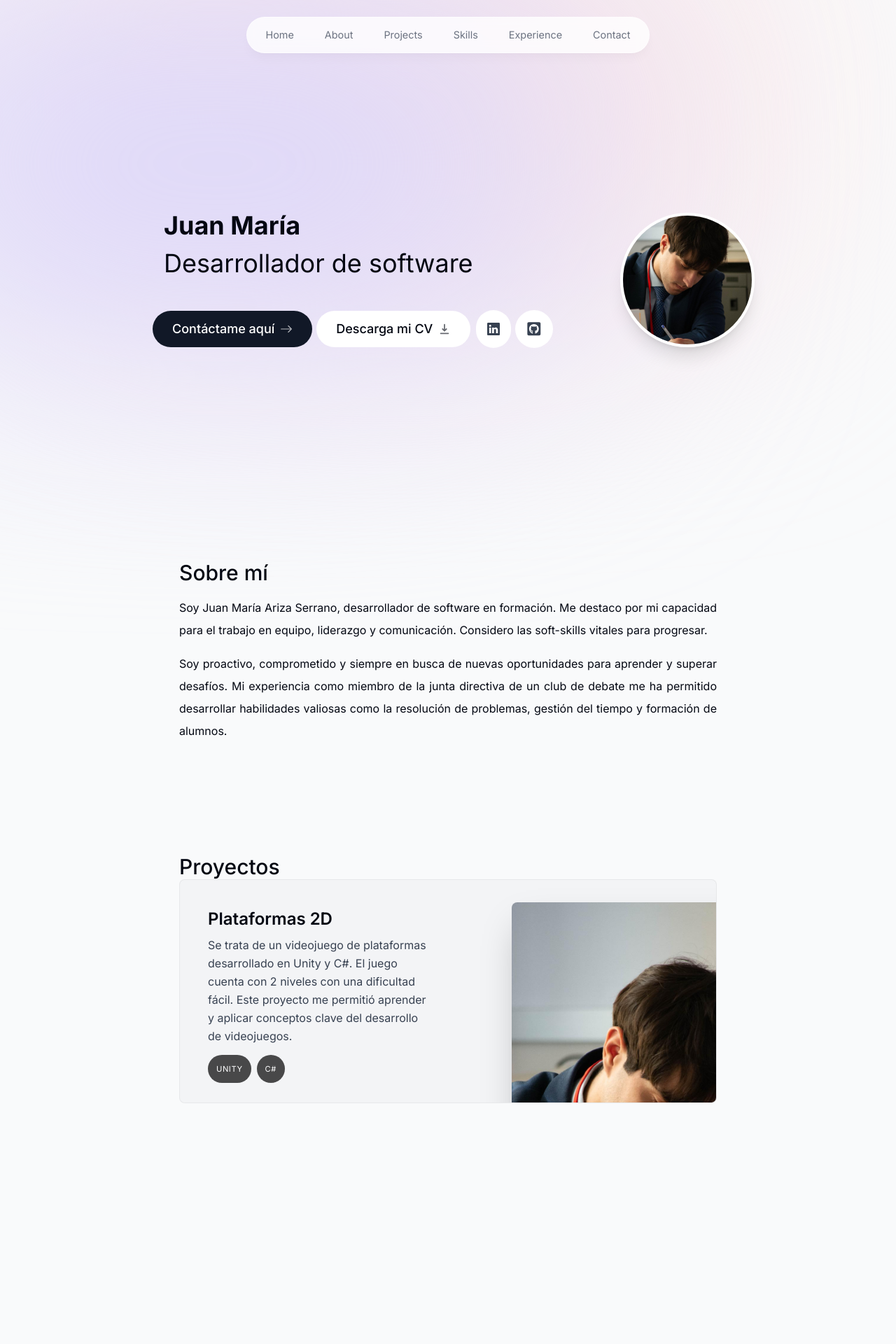
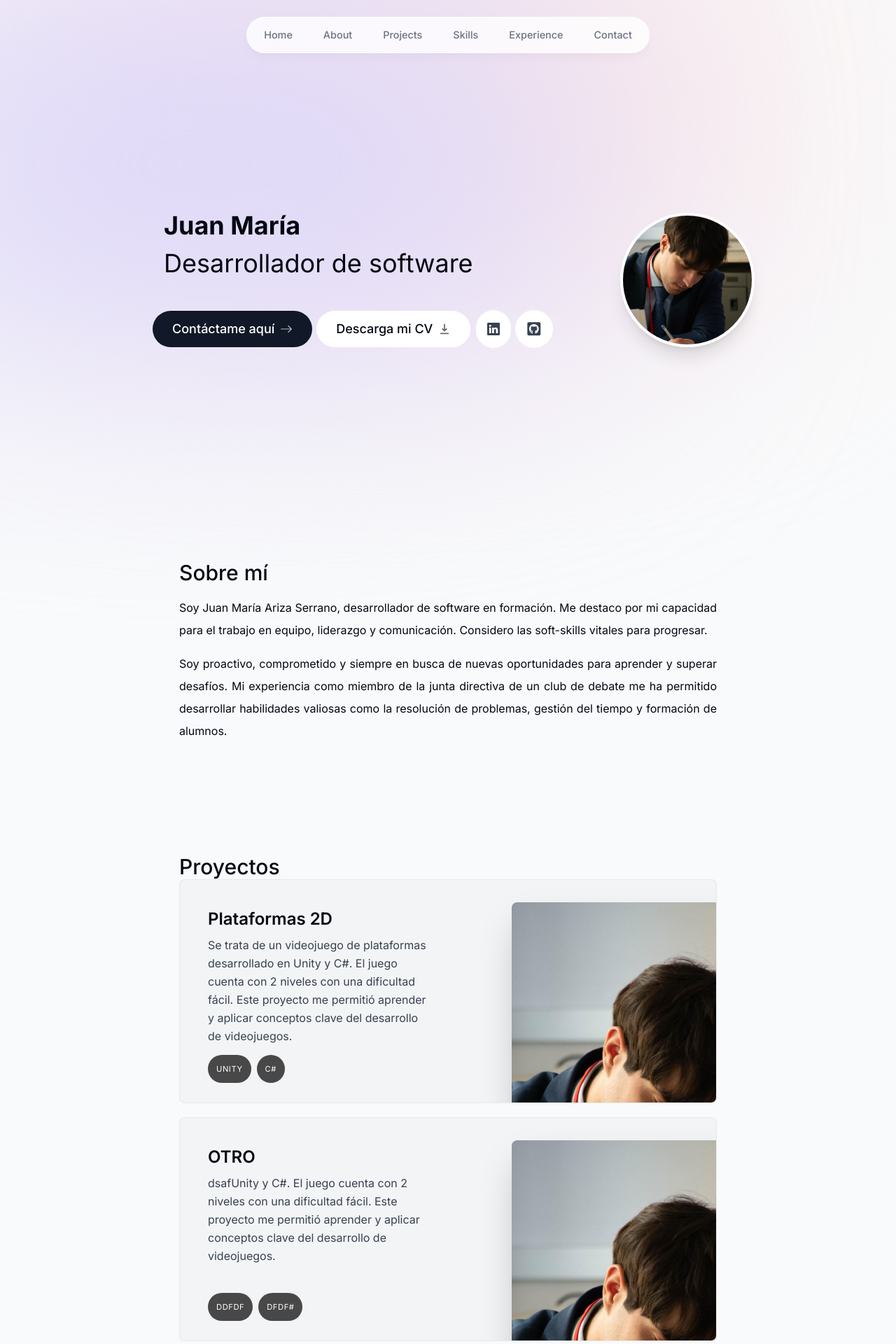
Before and after one commit to juanmariiaa/portfolio, a Next.js app: page / in a window 1280 px wide. Shown: the top 1920 px of the page at 70% size. Before the commit the page ends 1736 px from the top, so only its background shows below. Built offline with nearby package versions, Linux system fonts and the light colour scheme.

Commit message:
Header retoques

```diff
--- a/app/layout.tsx
+++ b/app/layout.tsx
@@ -16,7 +16,7 @@
   children: React.ReactNode;
 }>) {
   return (
-    <html lang="en">
+    <html lang="en" className="!scroll-smooth">
       <body
         className={`${inter.className} bg-gray-50 text-gray-950 relative sm:pt-0 dark:bg-gray-900 dark:text-gray-50 dark:text-opacity-90`}
       >
--- a/components/about.tsx
+++ b/components/about.tsx
@@ -2,7 +2,10 @@
 
 export default function About() {
   return (
-    <section className="mb-28 max-w-screen-md text-justify leading-8 sm:mb-40 scroll-mt-28 mx-5 sm:mx-0">
+    <section
+      id="about"
+      className="mb-28 max-w-screen-md text-justify leading-8 sm:mb-40 scroll-mt-28 mx-5 sm:mx-0"
+    >
       <h2 className="text-3xl text-left font-medium">Sobre mí</h2>
       <p className="mt-4">
         Soy Juan María Ariza Serrano, desarrollador de software en formación. Me
--- a/components/header.tsx
+++ b/components/header.tsx
@@ -1,48 +1,56 @@
 "use client";
 
-import React from "react";
+import React, { useState } from "react";
 import { motion } from "framer-motion";
 import { links } from "@/lib/data";
 import Link from "next/link";
+import clsx from "clsx";
 
 export default function Header() {
+  const [activeSection, setActiveSection] = useState("home");
+
   return (
     <header className="z-[999] relative">
       <motion.div
-        className="fixed top-0 left-1/2
-            -translate-x-1/2 h-[4.5rem] w-full rounded-none border
-            border-white border-opacity-40 bg-white bg-opacity-80
-            shadow-lg shadow-black/[0.03]
-            backdrop-blur-[0.5rem] sm:top-6 sm:h-[3.25rem]
-            sm:w-[36rem] sm:rounded-full"
+        className="fixed top-0 left-1/2 h-[4.5rem] w-full rounded-none border border-white border-opacity-40 bg-white bg-opacity-80 shadow-lg shadow-black/[0.03] backdrop-blur-[0.5rem] sm:top-6 sm:h-[3.25rem] sm:w-[36rem] sm:rounded-full dark:bg-gray-950 dark:border-black/40 dark:bg-opacity-75"
         initial={{ y: -100, x: "-50%", opacity: 0 }}
         animate={{ y: 0, x: "-50%", opacity: 1 }}
       ></motion.div>
 
-      <nav
-        className="flex fixed top-[0.15rem] left-1/2 h-12 -translate-x-1/2 py-2
-        sm:top-[1.7rem] sm:h-[initial] sm:py-0"
-      >
-        <ul
-          className="flex w-[22rem] flex-wrap
-            items-center justify-center gap-y1-1 text-[0.9rem]
-            font-meidum text-gray-500 sm:w-[initial]
-            sm:flex-nowrap sm:gap-5"
-        >
+      <nav className="flex fixed top-[0.15rem] left-1/2 h-12 -translate-x-1/2 py-2 sm:top-[1.7rem] sm:h-[initial] sm:py-0">
+        <ul className="flex w-[22rem] flex-wrap items-center justify-center gap-y-1 text-[0.9rem] font-medium text-gray-500 sm:w-[initial] sm:flex-nowrap sm:gap-5">
           {links.map((link) => (
             <motion.li
-              className="h-3/4 flex items-center
-                         justify-center"
+              className="h-3/4 flex items-center justify-center relative"
               key={link.hash}
               initial={{ y: -100, opacity: 0 }}
               animate={{ y: 0, opacity: 1 }}
             >
               <Link
-                className="flex w-full items-center justify-center
-                             px-3 py-3 hover:text-gray-950 transition"
+                className={clsx(
+                  "flex w-full items-center justify-center px-3 py-3 hover:text-gray-950 transition dark:text-gray-500 dark:hover:text-gray-300",
+                  {
+                    "text-gray-950": activeSection === link.name,
+                  }
+                )}
                 href={link.hash}
+                onClick={() => {
+                  setActiveSection(link.name);
+                }}
               >
                 {link.name}
+
+                {link.name === activeSection && (
+                  <motion.span
+                    className="bg-gray-100 rounded-full absolute inset-0 -z-10 dark:bg-gray-800"
+                    layoutId="activeSection"
+                    transition={{
+                      type: "spring",
+                      stiffness: 380,
+                      damping: 30,
+                    }}
+                  ></motion.span>
+                )}
               </Link>
             </motion.li>
           ))}
--- a/components/intro.tsx
+++ b/components/intro.tsx
@@ -11,8 +11,9 @@
 export default function Intro() {
   return (
     <main
+      id="home"
       className="flex sm:flex-row flex-col sm:items-center
-    items-center justify-center text-left h-screen sm:max-w-screen-lg "
+    items-center justify-center text-left h-screen sm:max-w-screen-lg scroll-mt-96"
     >
       <section className="sm:order-last">
         <motion.div
@@ -63,7 +64,7 @@
             <Link
               href="#contact"
               className="bg-gray-900 text-white px-7 py-3 mb-1 sm:mb-0 sm:mr-1.5 flex items-center gap-2 rounded-full outline-none focus:scale-110 hover:scale-110 hover:bg-gray-950 active:scale-105 transition"
-              onClick={() => { }}
+              onClick={() => {}}
             >
               Contáctame aquí{" "}
               <BsArrowRight className="opacity-70 group-hover:translate-x-1 transition" />
--- a/components/projects.tsx
+++ b/components/projects.tsx
@@ -4,32 +4,32 @@
 
 export default function Projects() {
   return (
-    <section className="mb-28 max-w-screen-md text-left leading-8 sm:mb-40 scroll-mt-28 mx-5 sm:mx-0">
+    <section
+      id="projects"
+      className="mb-28 max-w-screen-md text-left leading-8 sm:mb-40 scroll-mt-28 mx-5 sm:mx-0"
+    >
       <h2 className="text-3xl text-left font-medium">Proyectos</h2>
       <div>
-        {
-          projectsData.map((project, index) => (
-            <React.Fragment key={index}>
-              <Project {...project} />
-            </React.Fragment>
-          ))
-        }
+        {projectsData.map((project, index) => (
+          <React.Fragment key={index}>
+            <Project {...project} />
+          </React.Fragment>
+        ))}
       </div>
     </section>
   );
 }
 
-type ProjectProps = typeof projectsData[number];
+type ProjectProps = (typeof projectsData)[number];
 
-function Project({
-  title,
-  description,
-  tags,
-  imageUrl }
-  : ProjectProps) {
+function Project({ title, description, tags, imageUrl }: ProjectProps) {
   return (
-
-    <section className="bg-gray-100 max-w-screen-lg border border-black/5 rounded-lg overflow-hidden sm:pr-8 relative sm:h-[20rem] hover:bg-gray-200 transition sm:group-even:pl-8 dark:text-white dark:bg-white/10 dark:hover:bg-white/20">
+    <section
+      className="bg-gray-100 max-w-screen-lg border border-black/5
+     rounded-lg overflow-hidden sm:pr-8 relative sm:h-[20rem] hover:bg-gray-200
+      transition sm:group-even:pl-8 dark:text-white dark:bg-white/10
+         dark:hover:bg-white/20 mb-5"
+    >
       <div className="pt-4 pb-7 px-5 sm:pl-10 sm:pr-2 sm:pt-10 sm:max-w-[50%] flex flex-col h-full sm:group-even:ml-[18rem]">
         <h3 className="text-2xl font-semibold">{title}</h3>
         <p className="mt-2 leading-relaxed text-gray-700 dark:text-white/70">
@@ -47,7 +47,8 @@
         </ul>
       </div>
 
-      <Image src={imageUrl}
+      <Image
+        src={imageUrl}
         alt={title}
         quality={95}
         className="absolute hidden sm:block top-8 -right-40 w-[28.25rem] rounded-t-lg shadow-2xl
@@ -63,8 +64,6 @@
 
         group-even:right-[initial] group-even:-left-40"
       />
-
     </section>
-  )
-
+  );
 }
--- a/lib/data.ts
+++ b/lib/data.ts
@@ -1,6 +1,4 @@
 import picture from "@/public/picture.jpeg";
-import { FaUnity } from "react-icons/fa";
-import React from "react";
 
 export const links = [
   {
@@ -37,4 +35,11 @@
     tags: ["Unity", "C#"],
     imageUrl: picture,
   },
+  {
+    title: "OTRO",
+    description:
+      "dsafUnity y C#. El juego cuenta con 2 niveles con una dificultad fácil. Este proyecto me permitió aprender y aplicar conceptos clave del desarrollo de videojuegos.",
+    tags: ["ddfdf", "dfdf#"],
+    imageUrl: picture,
+  },
 ] as const;
--- a/package.json
+++ b/package.json
@@ -9,6 +9,7 @@
     "lint": "next lint"
   },
   "dependencies": {
+    "clsx": "^2.1.1",
     "framer-motion": "^11.18.0",
     "next": "15.1.4",
     "react": "^19.0.0",
```
Also changed, not shown: 1 other file (tests, documents, lock files or other folders).
